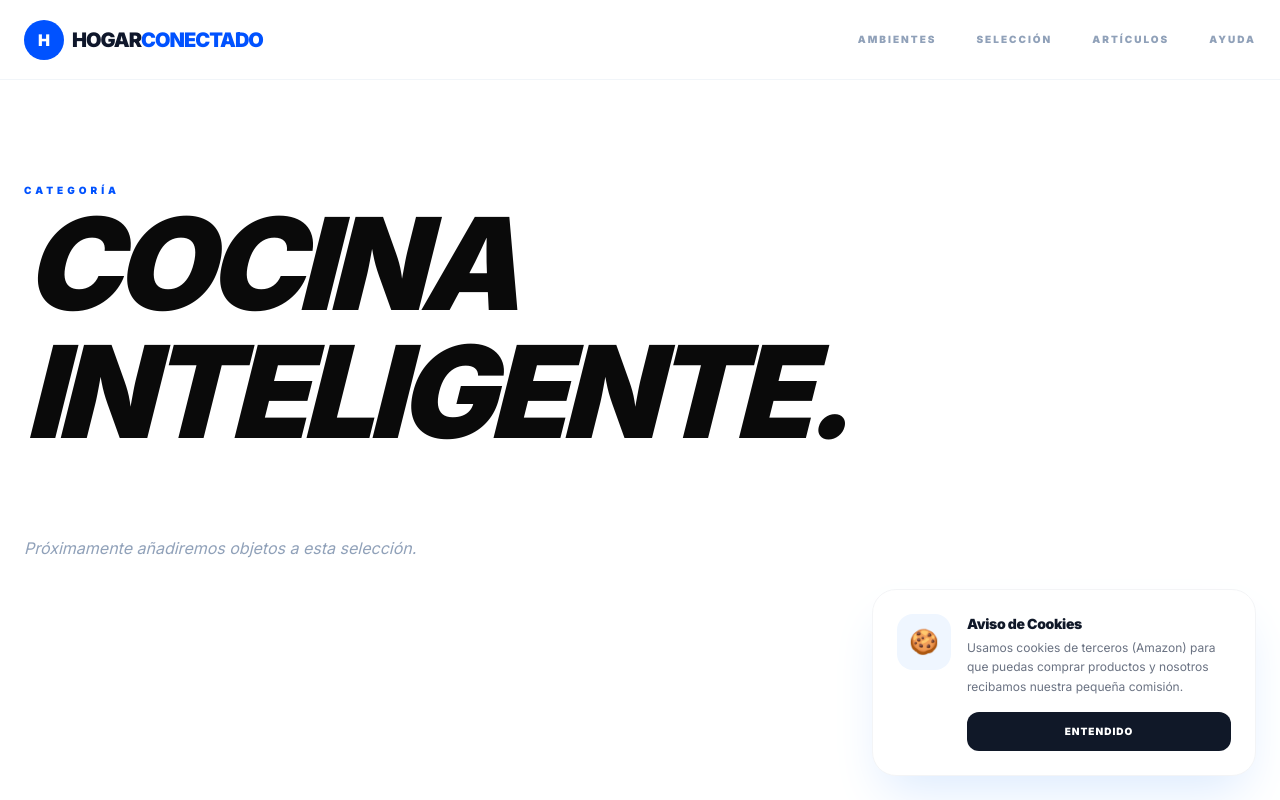
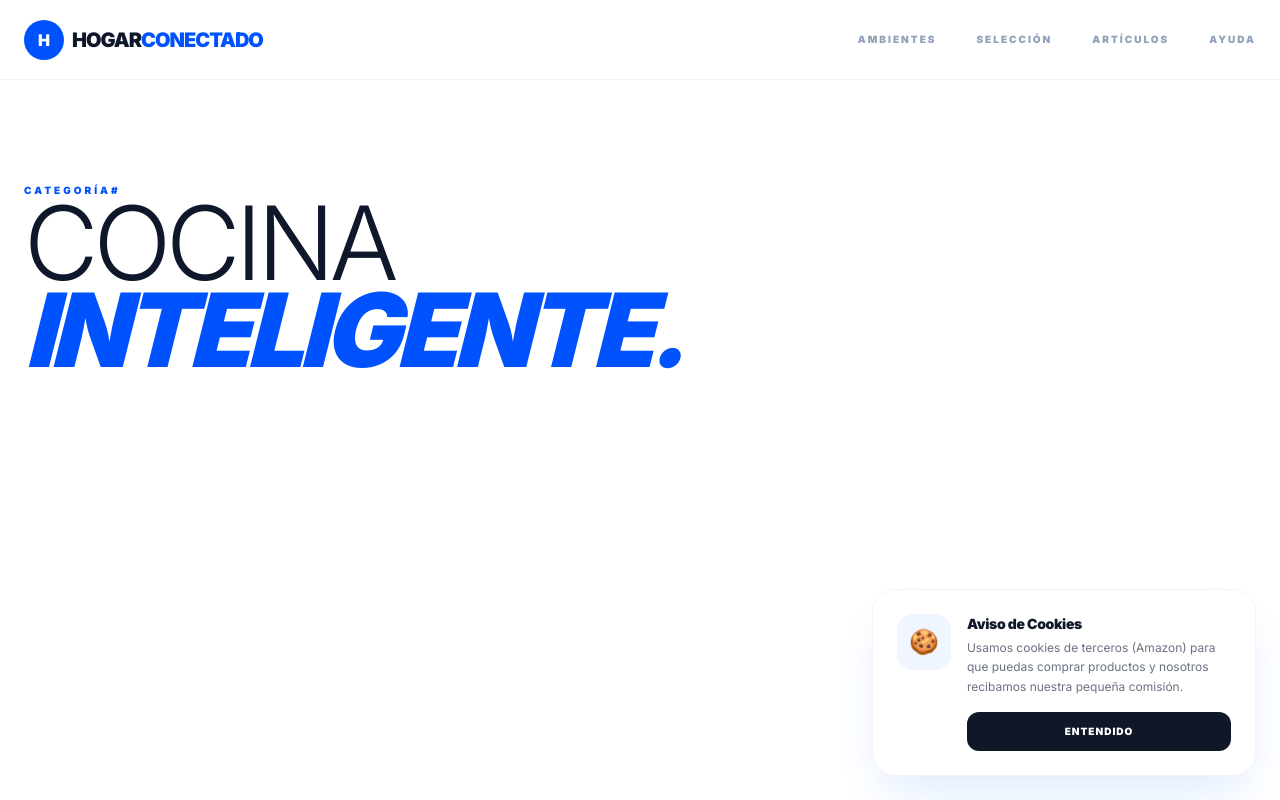
Before and after one commit to thesasproject90/hogar-conectado, a Next.js app: page /categorias/cocina in a window 1280 px wide. Built offline with nearby package versions, Linux system fonts and the light colour scheme.

Commit message:
Design: Aplicado mix-blend-multiply a las páginas de categorías

```diff
--- a/src/app/categorias/[slug]/page.tsx
+++ b/src/app/categorias/[slug]/page.tsx
@@ -5,41 +5,49 @@ import { notFound } from 'next/navigation';
 
 export default async function CategoriaPage({ params }: { params: Promise<{ slug: string }> }) {
   const { slug } = await params;
-  const nombresCategorias: Record<string, string> = {
-    trabajo: 'Zona de Trabajo',
-    salon: 'El Salón',
-    cocina: 'Cocina Inteligente'
+
+  // Mapeo de nombres para el título
+  const nombres: Record<string, string> = {
+    'trabajo': 'Zona de Trabajo',
+    'salon': 'Salón y Estar',
+    'cocina': 'Cocina Inteligente'
   };
 
-  const titulo = nombresCategorias[slug];
-  if (!titulo) notFound();
+  const titulo = nombres[slug] || slug;
+  const productosFiltrados = productos.filter(p => p.categoria === slug);
 
-  const filtrados = productos.filter(p => p.categoria === slug);
+  if (productosFiltrados.length === 0 && !nombres[slug]) {
+    notFound();
+  }
 
   return (
-    <main className="min-h-screen bg-white">
+    <main className="min-h-screen bg-white text-slate-900">
       <Navbar />
-      <section className="pt-44 pb-20 px-6 max-w-7xl mx-auto">
-        <span className="text-[10px] font-black uppercase tracking-[0.4em] text-brand">Categoría</span>
-        <h1 className="text-[10vw] font-black tracking-tighter leading-none uppercase italic mb-20">{titulo}.</h1>
+      <section className="pt-44 pb-24 px-6 max-w-7xl mx-auto">
+        <span className="text-brand font-black uppercase tracking-[0.3em] text-[10px]">Categoría#</span>
+        <h1 className="text-[10vw] md:text-[8vw] leading-[0.85] tracking-tighter font-light mb-20 uppercase">
+          {titulo.split(' ')[0]} <br/>
+          <span className="font-black text-brand italic">{titulo.split(' ').slice(1).join(' ')}.</span>
+        </h1>
 
-        {filtrados.length > 0 ? (
-          <div className="grid grid-cols-1 md:grid-cols-2 lg:grid-cols-3 gap-12">
-            {filtrados.map((p) => (
-              <article key={p.id} className="group">
-                <Link href={`/productos/${p.id}`} className="block aspect-[4/5] bg-[#f5f5f5] overflow-hidden relative">
-                  <img src={p.imagenUrl} alt={p.nombre} className="w-full h-full object-contain p-12 transition-transform duration-700 group-hover:scale-110" />
-                </Link>
-                <div className="mt-6">
-                  <h3 className="text-xl font-bold tracking-tighter uppercase">{p.nombre}</h3>
-                  <p className="text-sm text-slate-400 mt-2">{p.precio}</p>
-                </div>
-              </article>
-            ))}
-          </div>
-        ) : (
-          <p className="text-slate-400 italic">Próximamente añadiremos objetos a esta selección.</p>
-        )}
+        <div className="grid grid-cols-1 md:grid-cols-2 lg:grid-cols-3 gap-12">
+          {productosFiltrados.map((p) => (
+            <Link href={`/productos/${p.id}`} key={p.id} className="group">
+              <div className="aspect-square bg-[#F9F9F9] border border-slate-50 flex items-center justify-center p-12 mb-6 overflow-hidden">
+                <img
+                  src={p.imagenUrl}
+                  alt={p.nombre}
+                  className="w-full h-full object-contain mix-blend-multiply group-hover:scale-110 transition-transform duration-700"
+                />
+              </div>
+              <h3 className="text-xl font-bold uppercase tracking-tighter">{p.nombre}</h3>
+              <p className="text-slate-500 text-sm mt-2 line-clamp-2 font-light">{p.descripcion}</p>
+              <div className="mt-4 inline-block border-b border-slate-900 pb-1 text-[10px] font-black uppercase tracking-widest">
+                Explorar objeto
+              </div>
+            </Link>
+          ))}
+        </div>
       </section>
     </main>
   );
```
